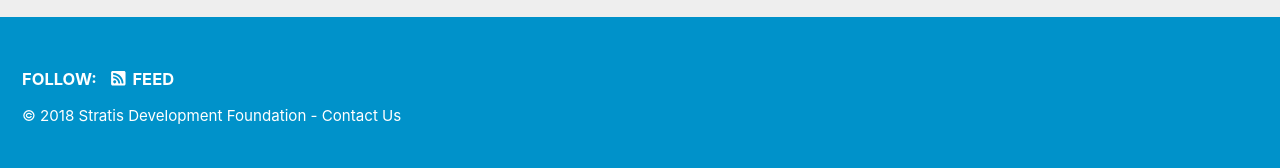
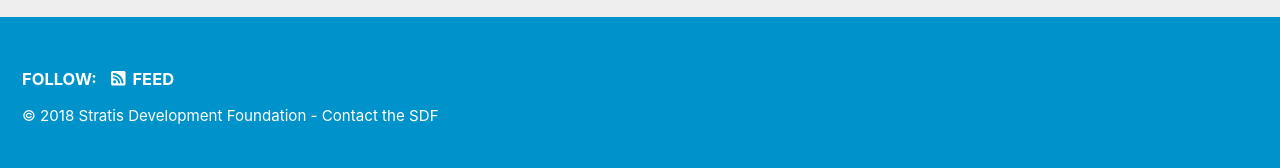
Before and after one commit to StratisDevelopmentFoundation/StratisDevelopmentFoundation.github.io, a Jekyll site: the page built from index.html, in a window 1280 px wide. Shown: the part 1063-1231 px from the top of the page. Built offline with Jekyll 4.4.1, drawn with Linux system fonts in a browser that asks for light colours; nearby versions of some CDN libraries; the list of posts is cut into pages by our own code.

Commit message:
Footer tweak

```diff
--- a/_includes/footer.html
+++ b/_includes/footer.html
@@ -22,4 +22,4 @@
   </ul>
 </div>
 
-<div class="page__footer-copyright">&copy; {{ site.time | date: '%Y' }} {{ site.name | default: site.title }} - <a href="/contact/">Contact Us</a></div>
+<div class="page__footer-copyright">&copy; {{ site.time | date: '%Y' }} {{ site.name | default: site.title }} - <a href="/contact/">Contact the SDF</a></div>
```
